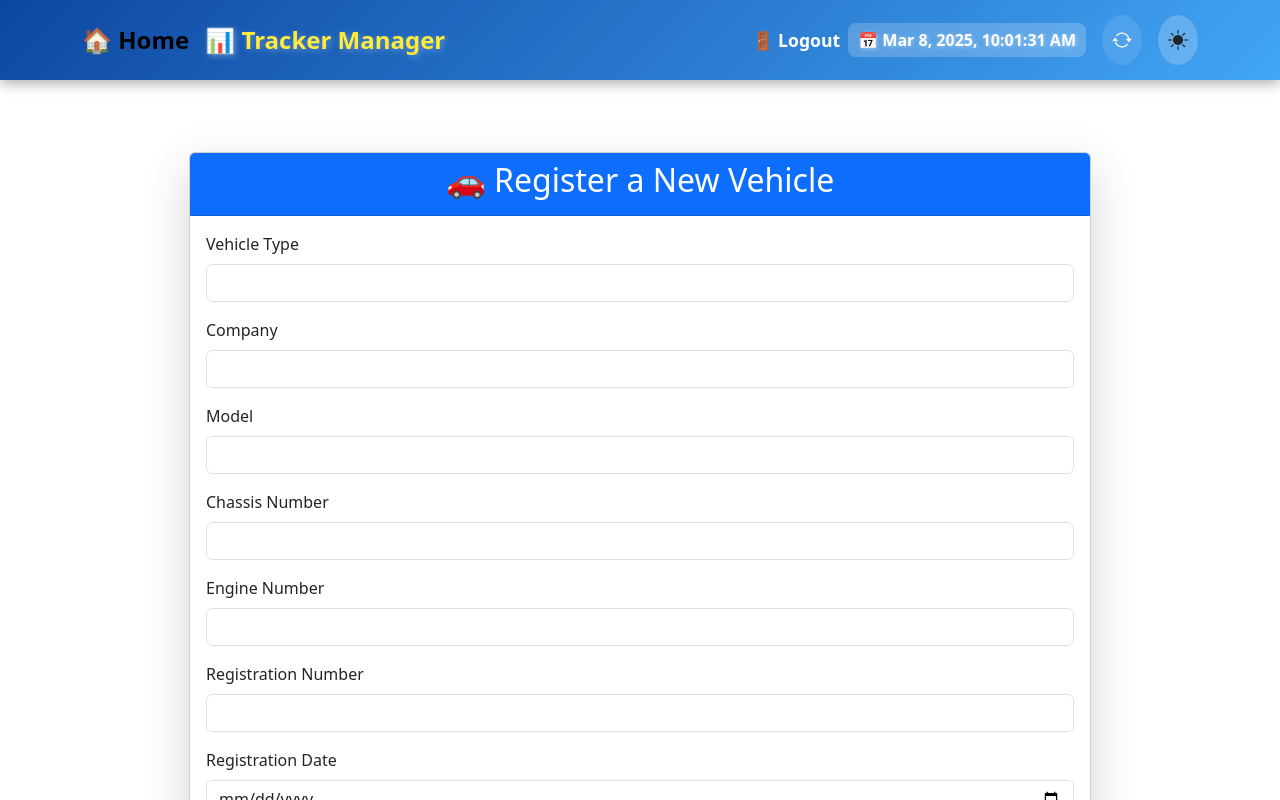
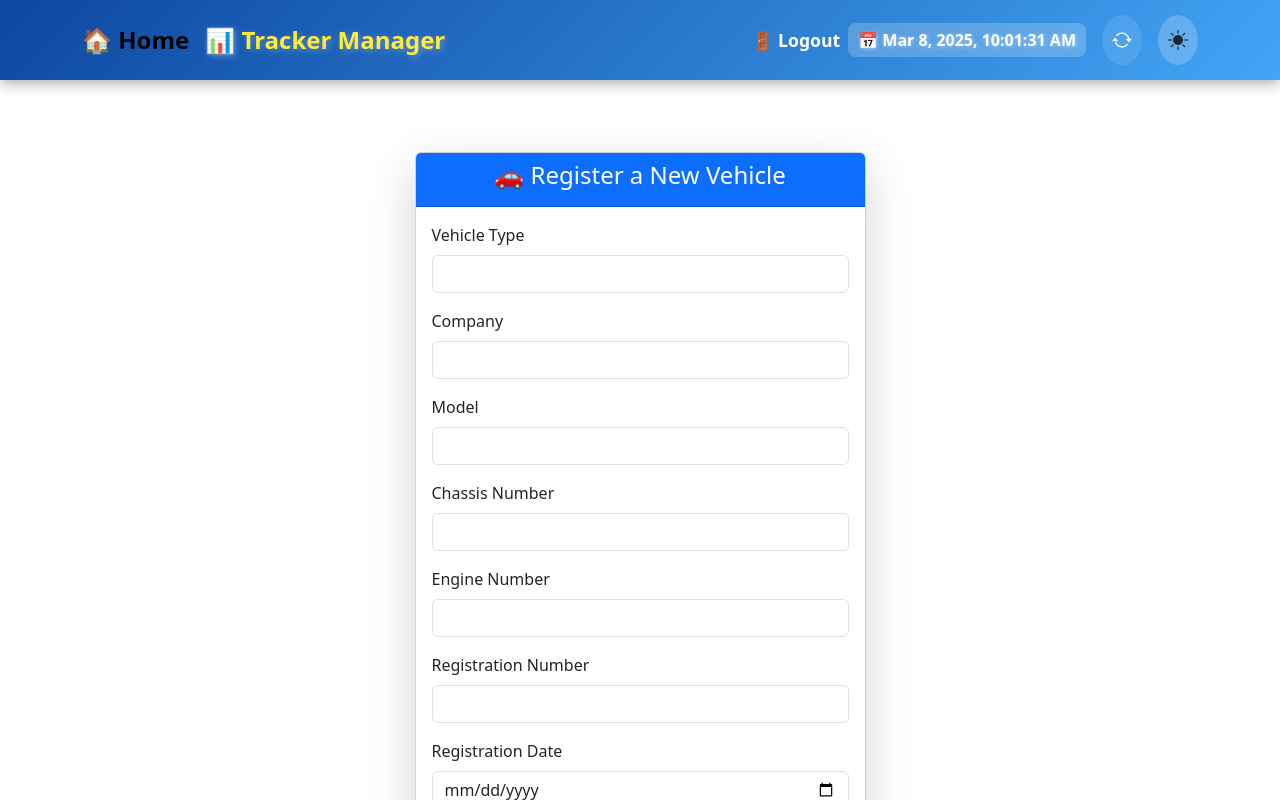
Before and after one commit to siddhantpatni0407/angular-tracker-manager-ui, an Angular app: page /register-vehicle in a window 1280 px wide. Shown: the top 800 px of the page. Built offline with nearby package versions, Linux system fonts and the light colour scheme; sample sign-in values are in the browser's storage.

Commit message:
UI enhancements
UI enhancements

```diff
--- a/src/app/components/vehicle-tracker/register-vehicle/register-vehicle.component.html
+++ b/src/app/components/vehicle-tracker/register-vehicle/register-vehicle.component.html
@@ -1,7 +1,7 @@
-<div class="container mt-5">
-    <div class="card shadow-lg">
+<div class="container mt-5 d-flex justify-content-center">
+    <div class="card shadow-lg" style="width: 50%;">
       <div class="card-header bg-primary text-white text-center">
-        <h2>🚗 Register a New Vehicle</h2>
+        <h4>🚗 Register a New Vehicle</h4>
       </div>
       <div class="card-body">
         <!-- Success Message -->
```
